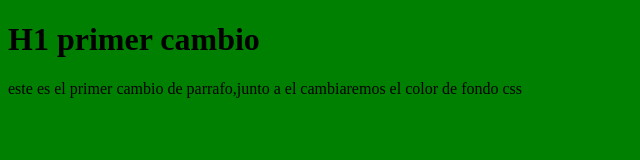
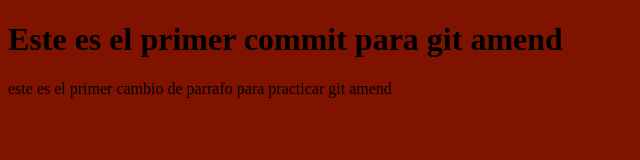
Before and after one commit to BenjaMoreno/Practicas-Github-Personal, a plain HTML site: page index.html in a window 1280 px wide. Shown: the whole page, without its empty margins (0-640 px from the left). Drawn offline with Linux system fonts and the light colour scheme.

Commit message:
Primer commit para practicar amend

```diff
--- a/estilo.css
+++ b/estilo.css
@@ -1,4 +1,4 @@
-/* color primer cambio */
+/* primer color para git amend */
 body{
-    background-color: green;
+    background-color: rgb(128, 19, 0);
 }
--- a/index.html
+++ b/index.html
@@ -7,8 +7,7 @@
     <title>Document</title>
 </head>
 <body>
-    <h1>H1 primer cambio</h1>
-    <p>este es el primer cambio de parrafo,junto a el cambiaremos el color de fondo css
-    </p>
+    <h1>Este es el primer commit para git amend</h1>
+    <p>este es el primer cambio de parrafo para practicar git amend</p>
 </body>
 </html>
```
